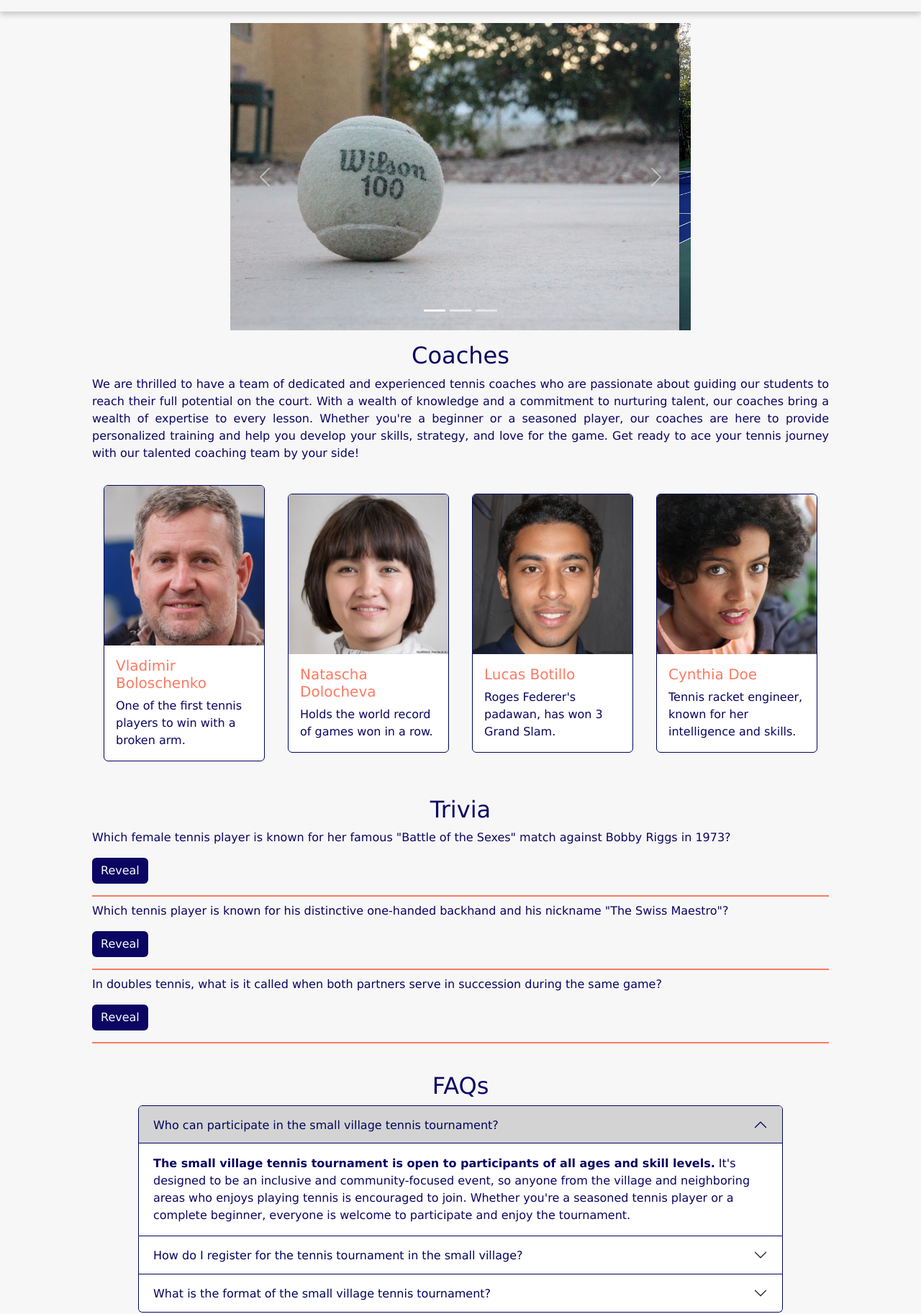
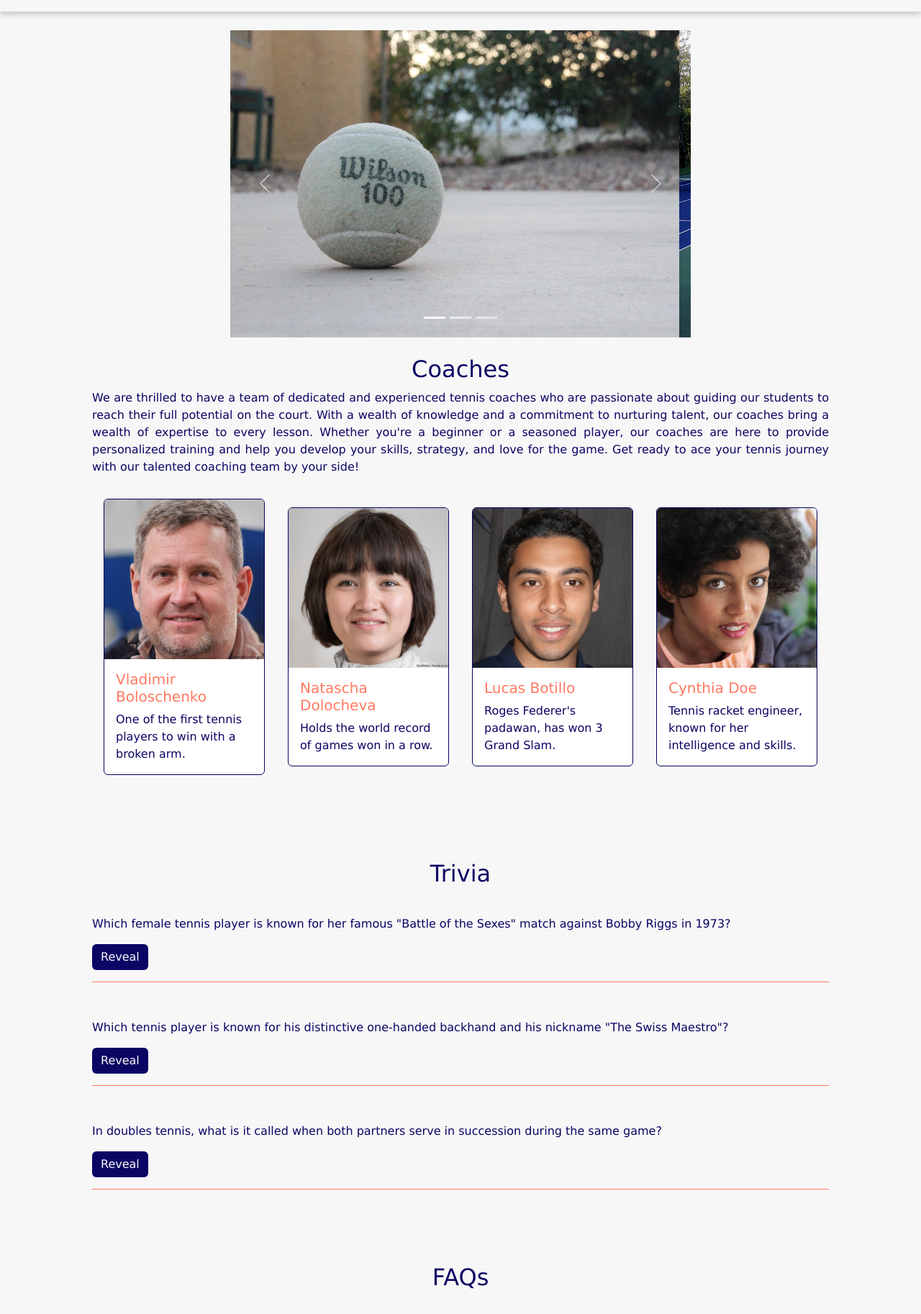
Before and after one commit to ainasurri/pac2_eines_html_i_css_II, a website built with Parcel: page src/activities.html in a window 1280 px wide. Shown: the part 74-1900 px from the top of the page at 72% size. Built offline with nearby package versions, Linux system fonts and the light colour scheme.

Commit message:
newunits dvw

```diff
--- a/src/assets/styles/layouts/_home.scss
+++ b/src/assets/styles/layouts/_home.scss
@@ -374,7 +374,7 @@ h1 {
     width:          80%;
 
     &__blockquote {
-      background-color: $grisfosc;
+      background-color: darken($gris, 10);
       font-size: 1.2rem;
       font-style: italic;
       text-align: center;
@@ -473,8 +473,8 @@ h1 {
 
   &__carousel {
     width:         90%;
-    margin-top:    1rem;
-    margin-bottom: 1rem;
+    margin-top:    2dvw;
+    margin-bottom: 2dvw;
   }
 
   &__coaches {
@@ -497,7 +497,7 @@ h1 {
       align-items:    center;
 
       &__card {
-        margin-bottom: 1rem;
+        margin-bottom: 5dvw;
 
         &__title {
           color: hwb(9 38% 0%);
@@ -514,16 +514,17 @@ h1 {
   &__game {
     align-items: center;
     width:       80%;
-    margin-top:  2rem;
+    margin-top:  8dvw;
 
     &__h2 {
       color:      hwb(244 2% 61%);
       text-align: center;
+      margin-bottom: 3dvw;
     }
 
     &__questions {
-      margin-bottom: 0.5rem;
-      border-bottom: 0.15rem solid hwb(9 38% 0%);
+      margin-bottom: 4dvw;
+      border-bottom: 0.2dvw solid hwb(9 38% 0%);
 
       &__p {
         color:      hwb(244 2% 61%);
@@ -538,14 +539,15 @@ h1 {
   }
 
   &__accordion {
-    margin-top:    2rem;
-    margin-bottom: 2rem;
+    margin-top:    4dvw;
+    margin-bottom: 4dvw;
     width:         80%;
     align-items:   center;
 
     &__h2 {
       color:      hwb(244 2% 61%);
       text-align: center;
+      margin-bottom: 3dvw;
     }
 
     &__item{
@@ -984,5 +986,10 @@ h1 {
         }
       }
     }
+    &__game{
+      &__questions{
+        border-bottom: 0.1dvw solid hwb(9 38% 0%);
+      }
+    }
   }
 }
```
